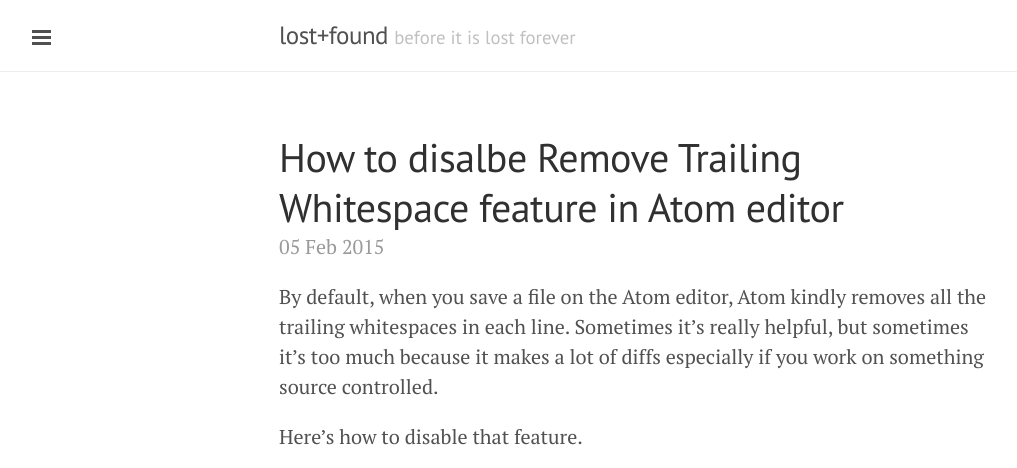
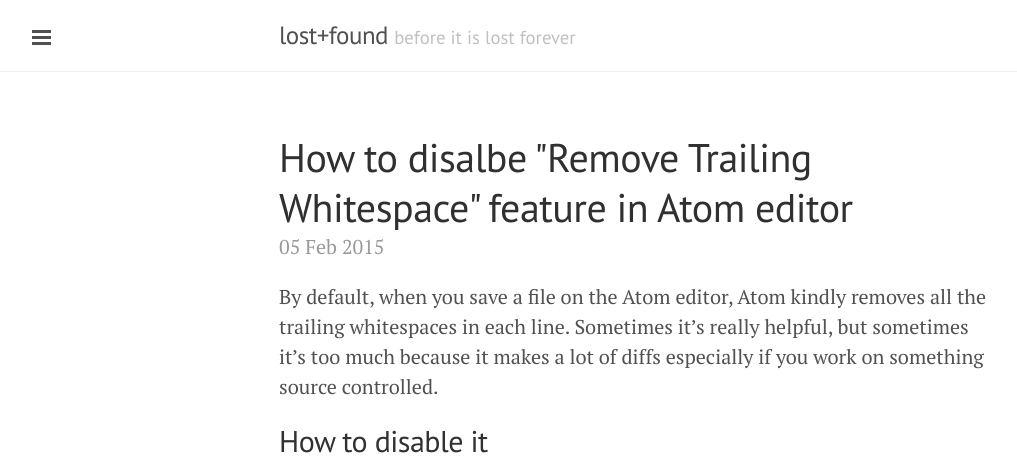
Before and after one commit to kei51e/kei51e.github.io, a Jekyll site: the page built from _posts/2015-02-05-how-to-disable-remove-trailing-whitespace-feature.md, in a window 1280 px wide. Shown: the top 468 px of the page, without its empty margins (1-1018 px from the left). Built offline with Jekyll 4.4.1, drawn with Linux system fonts in a browser that asks for light colours; Markdown is read by kramdown in place of the engine named in the settings; grey boxes are pictures that could not be loaded.

Commit message:
Organize doc

```diff
--- a/_posts/2015-02-05-how-to-disable-remove-trailing-whitespace-feature.md
+++ b/_posts/2015-02-05-how-to-disable-remove-trailing-whitespace-feature.md
@@ -1,6 +1,6 @@
 ---
 layout: post
-title: How to disalbe Remove Trailing Whitespace feature in Atom editor
+title: How to disalbe "Remove Trailing Whitespace" feature in Atom editor
 ---
 
 By default, when you save a file on the Atom editor,
@@ -10,18 +10,20 @@ but sometimes it's too much because it makes a lot of diffs
 especially if you work on something source controlled.
 
 
-Here's how to disable that feature.
+## How to disable it
+
+
+<a href="https://www.flickr.com/photos/kei51/16455138375" title="atom-trailing-whitespace1"><img src="https://farm8.staticflickr.com/7308/16455138375_ac2090bbe2.jpg" width="500" height="262" alt="atom-trailing-whitespace1"></a>
 
 - Open "Preference" from the menu.
 - Click "Packages" on the left.
 - Type in "whitespace" at "Installed Packages" textbox
 - Click "Settings" of the "whitespace" package
 
-<a href="https://www.flickr.com/photos/kei51/16455138375" title="atom-trailing-whitespace1"><img src="https://farm8.staticflickr.com/7308/16455138375_ac2090bbe2.jpg" width="500" height="262" alt="atom-trailing-whitespace1"></a>
 
+<a href="https://www.flickr.com/photos/kei51/16455138345" title="atom-trailing-whitespace2"><img src="https://farm9.staticflickr.com/8609/16455138345_d1ca668fe1.jpg" width="500" height="293" alt="atom-trailing-whitespace2"></a>
 
 - Uncheck "Remove Trailing Whitespace" checkbox.
 
-<a href="https://www.flickr.com/photos/kei51/16455138345" title="atom-trailing-whitespace2"><img src="https://farm9.staticflickr.com/8609/16455138345_d1ca668fe1.jpg" width="500" height="293" alt="atom-trailing-whitespace2"></a>
 
 That's it! Hope this helps you.
```
